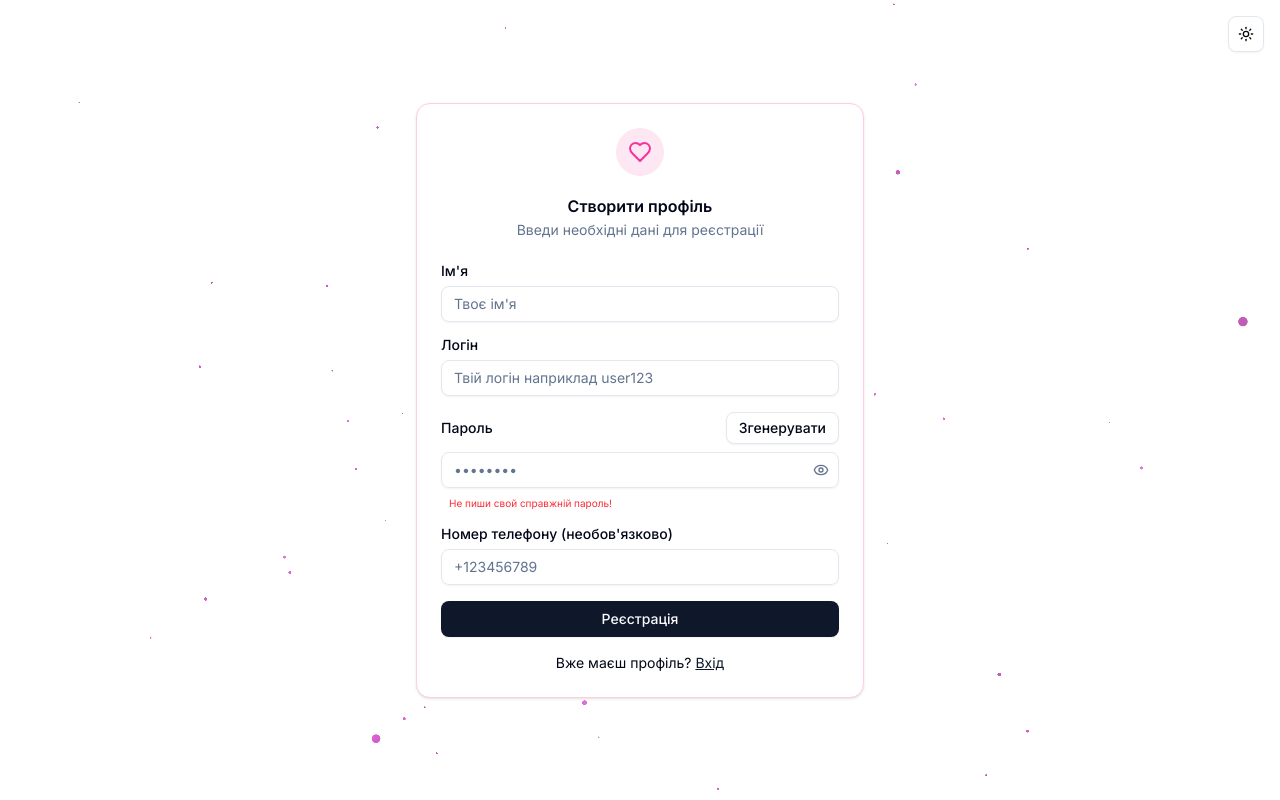
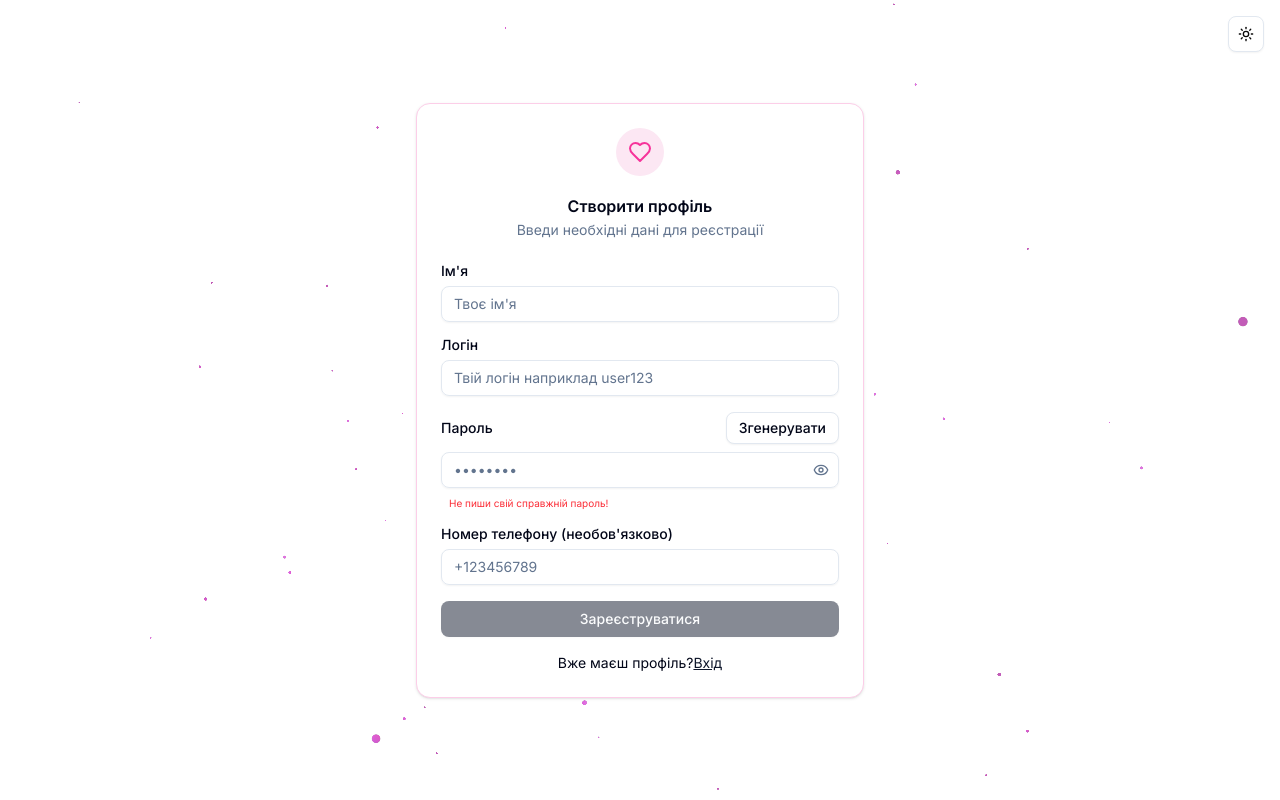
Before and after one commit to SanekxArcs/love-notes, a Next.js app: page /register in a window 1280 px wide. Built offline with nearby package versions, Linux system fonts and the light colour scheme.

Commit message:
Translate registration page messages to Ukrainian; enhance button disable logic for better user experience

```diff
--- a/src/app/(auth)/register/page.tsx
+++ b/src/app/(auth)/register/page.tsx
@@ -31,7 +31,7 @@ export default function RegisterPage() {
       generatedPassword += chars.charAt(Math.floor(Math.random() * chars.length));
     }
     setPassword(generatedPassword);
-    toast.info("Password generated!");
+    toast.info("Пароль згенеровано!");
   };
 
   const checkLoginAvailability = async (loginToCheck: string) => {
@@ -128,7 +128,7 @@ export default function RegisterPage() {
         throw new Error(data.message || "Failed to register");
       }
 
-      toast.success("Registration successful!");
+      toast.success("Реєстрація успішна!");
       router.push("/login");
     } catch (error) {
       console.error("Registration error:", error);
@@ -178,21 +178,24 @@ export default function RegisterPage() {
                 placeholder="Твій логін наприклад user123"
                 required
                 className={`transition-colors ${
-                  loginStatus === 'available' ? 'border-green-500 focus-visible:ring-green-500/20' :
-                  loginStatus === 'taken' ? 'border-red-500 focus-visible:ring-red-500/20' : ''
+                  loginStatus === "available"
+                    ? "border-green-500 focus-visible:ring-green-500/20"
+                    : loginStatus === "taken"
+                      ? "border-red-500 focus-visible:ring-red-500/20"
+                      : ""
                 }`}
               />
-              {loginStatus === 'checking' && (
+              {loginStatus === "checking" && (
                 <div className="absolute right-3 top-1/2 -translate-y-1/2">
                   <Loader2 className="h-4 w-4 animate-spin text-muted-foreground" />
                 </div>
               )}
-              {loginStatus === 'available' && (
+              {loginStatus === "available" && (
                 <div className="absolute right-3 top-1/2 -translate-y-1/2">
                   <CheckCircle className="h-4 w-4 text-green-500" />
                 </div>
               )}
-              {loginStatus === 'taken' && (
+              {loginStatus === "taken" && (
                 <div className="absolute right-3 top-1/2 -translate-y-1/2">
                   <XCircle className="h-4 w-4 text-red-500" />
                 </div>
@@ -239,7 +242,9 @@ export default function RegisterPage() {
                 </span>
               </Button>
             </div>
-            <p className="text-red-500 pl-2 text-[10px]">Не пиши свой справжній пароль!</p>
+            <p className="text-red-500 pl-2 text-[10px]">
+              Не пиши свій справжній пароль!
+            </p>
           </div>
 
           <div className="space-y-2">
@@ -259,19 +264,29 @@ export default function RegisterPage() {
             </p>
           )}
 
-          <Button type="submit" className="w-full" disabled={isLoading || loginStatus === 'taken'}>
+          <Button
+            type="submit"
+            className="w-full"
+            disabled={
+              isLoading ||
+              loginStatus === "taken" ||
+              loginStatus === "checking" ||
+              password === "" ||
+              password.length < 8
+            }
+          >
             {isLoading ? (
               <>
                 <Loader2 className="mr-2 h-4 w-4 animate-spin" />
                 Збереження...
               </>
             ) : (
-              "Реєстрація"
+              "Зареєструватися"
             )}
           </Button>
 
           <div className="text-center text-sm">
-            Вже маєш профіль?{" "}
+            Вже маєш профіль?
             <Link href="/login" className="underline text-primary">
               Вхід
             </Link>
```
